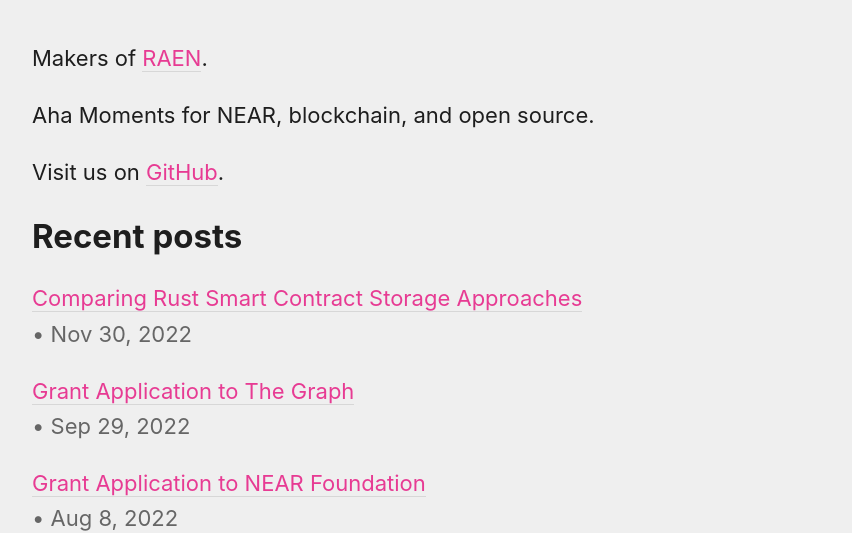
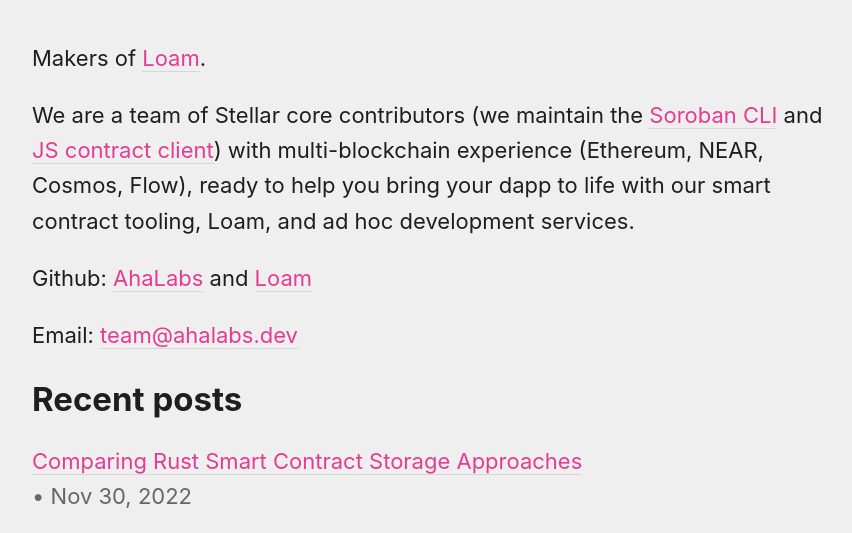
Before and after one commit to AhaLabs/ahalabs.github.io, an Astro site: page / in a window 1280 px wide. Shown: the part 269-802 px from the top of the page, without its empty margins (212-1064 px from the left). Built offline with nearby package versions, Linux system fonts and the light colour scheme; Astro itself is replaced by a stand-in of ours; some packages are replaced by stand-ins of ours.

Commit message:
docs: updated description of Aha Labs
some linting occurred, courtesy of Zed editor

```diff
--- a/src/pages/index.astro
+++ b/src/pages/index.astro
@@ -1,48 +1,79 @@
 ---
-import BaseLayout from '../layouts/BaseLayout.astro';
+import BaseLayout from "../layouts/BaseLayout.astro";
 // Use Astro.glob() to fetch all posts, and then sort them by date.
-const posts = (await Astro.glob('./posts/*.{md,mdx}')).sort(
-	(a, b) => new Date(b.frontmatter.pubDate).valueOf() - new Date(a.frontmatter.pubDate).valueOf()
+const posts = (await Astro.glob("./posts/*.{md,mdx}")).sort(
+    (a, b) =>
+        new Date(b.frontmatter.pubDate).valueOf() -
+        new Date(a.frontmatter.pubDate).valueOf(),
 );
 ---
 
 <BaseLayout wrapClass="container">
     <p>
         Makers of
+        <a href="https://loam.build" target="_blank" rel="noopener noreferrer"
+            >Loam</a
+        >.
+    </p>
+    <p>
+        We are a team of Stellar core contributors (we maintain the
         <a
-			href="https://raen.dev"
+            href="https://github.com/stellar/soroban-cli"
             target="_blank"
-			rel="noopener noreferrer"
-		>RAEN</a>.
+            rel="noopener noreferrer">Soroban CLI</a
+        > and
+        <a
+            href="https://developers.stellar.org/docs/smart-contracts/getting-started/create-an-app"
+            target="_blank"
+            rel="noopener noreferrer">JS contract client</a
+        >) with multi-blockchain experience (Ethereum, NEAR, Cosmos, Flow),
+        ready to help you bring your dapp to life with our smart contract
+        tooling, Loam, and ad hoc development services.
     </p>
-	<p>Aha Moments for NEAR, blockchain, and open source.</p>
     <p>
-		Visit us on
+        Github:
         <a
             href="https://github.com/AhaLabs"
             target="_blank"
-			rel="noopener noreferrer"
-		>GitHub</a>.
+            rel="noopener noreferrer">AhaLabs</a
+        > and
+        <a
+            href="https://github.com/LoamBuild"
+            target="_blank"
+            rel="noopener noreferrer">Loam</a
+        >
     </p>
-	{posts.length > 0 && (
+    <p>
+        Email:
+        <a
+            href="mailto:team@ahalabs.dev"
+            target="_blank"
+            rel="noopener noreferrer">team@ahalabs.dev</a
+        >
+    </p>
+    {
+        posts.length > 0 && (
             <section class="posts">
                 <h1>Recent posts</h1>
                 {posts.map((post) => (
                     <p>
                         <a href={post.url}>{post.frontmatter.title}</a>
-					<br>
+                        <br />
                         {post.frontmatter.readTime} •
                         <time datetime={post.frontmatter.pubDate}>
-						{new Date(post.frontmatter.pubDate).toLocaleDateString('en-us', {
-							year: 'numeric',
-							month: 'short',
-							day: 'numeric',
+                            {new Date(
+                                post.frontmatter.pubDate,
+                            ).toLocaleDateString("en-us", {
+                                year: "numeric",
+                                month: "short",
+                                day: "numeric",
                             })}
                         </time>
                     </p>
                 ))}
             </section>
-	)}
+        )
+    }
 </BaseLayout>
 <style>
     .posts p {
```
Lines whose indentation alone changed are shown as unchanged.
